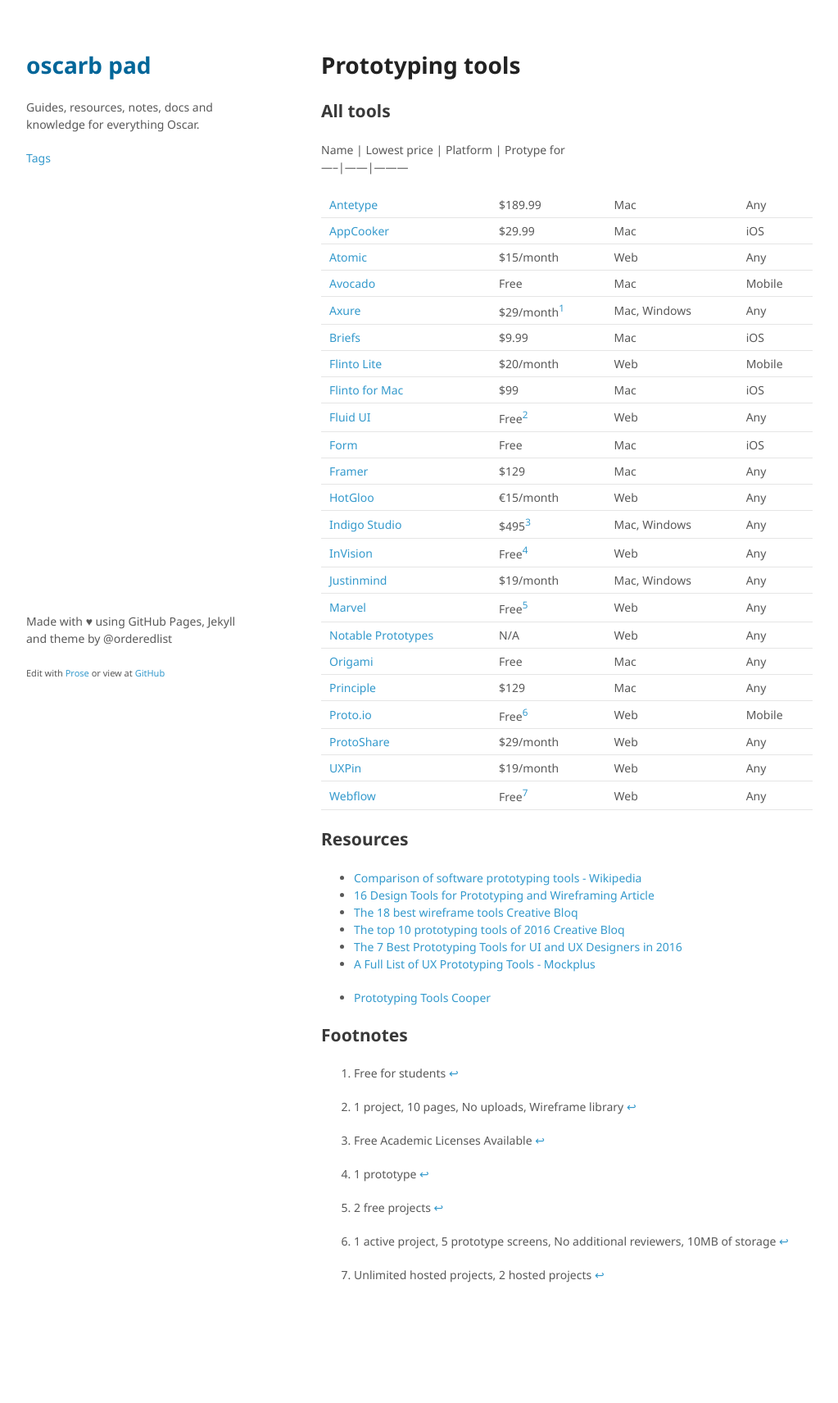
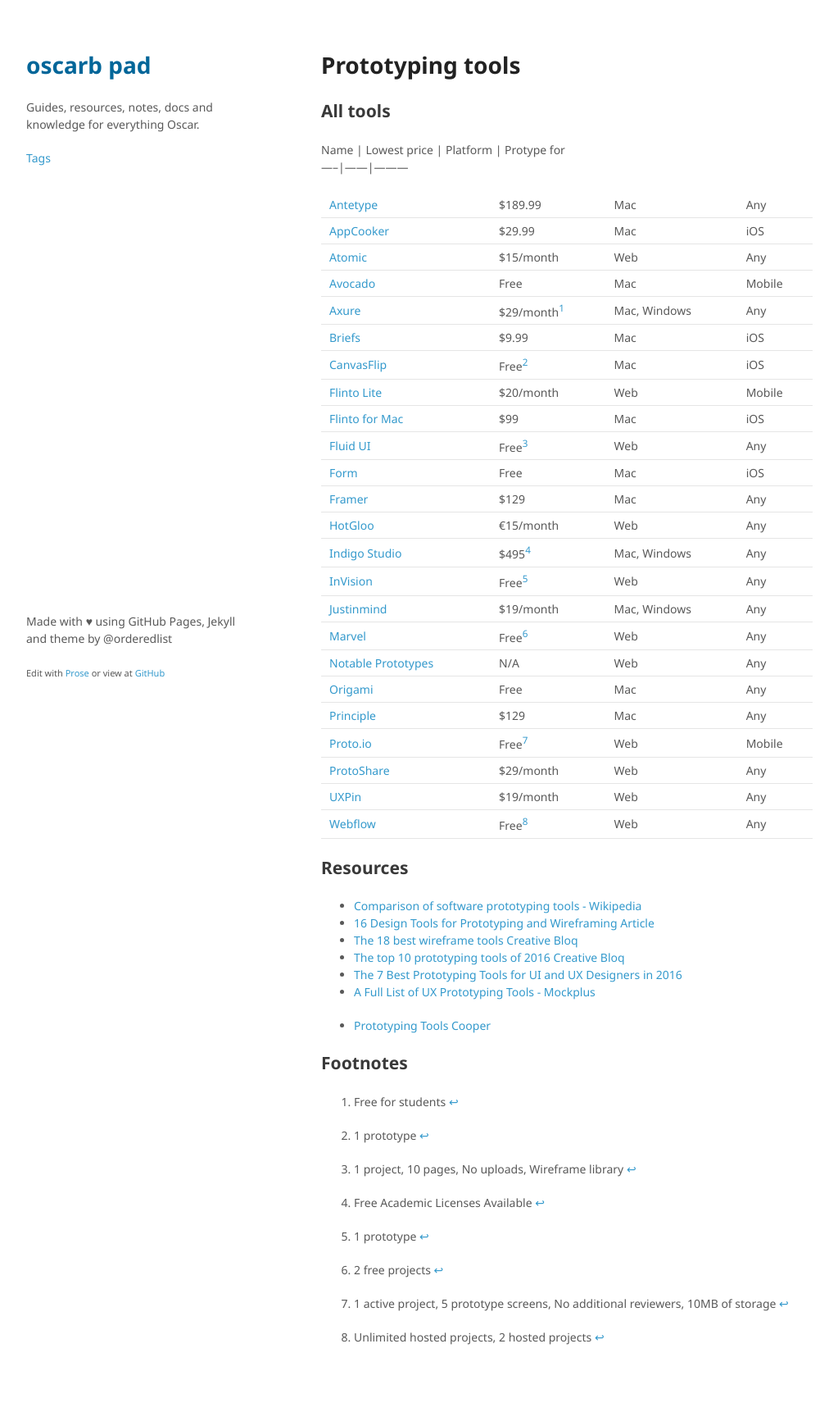
Before and after one commit to oscarb/pad, a Jekyll site: the page built from _docs/prototyping.md, in a window 1280 px wide. Shown: the whole page at 82% size, without its empty margins (128-1151 px from the left). Built offline with Jekyll 4.4.1, drawn with Linux system fonts in a browser that asks for light colours; some web fonts are replaced; before the commit the page ends 1635 px from its top, so only the background shows below that.

Commit message:
Updated prototyping.md

```diff
--- a/_docs/prototyping.md
+++ b/_docs/prototyping.md
@@ -22,6 +22,7 @@ Name | Lowest price | Platform | Protype for
 [Avocado](https://github.com/ideo/avocado/)  | Free | Mac | Mobile
 [Axure](http://www.axure.com/) | $29/month[^axure] | Mac, Windows | Any
 [Briefs](http://giveabrief.com/) | $9.99 | Mac | iOS
+[CanvasFlip](https://www.canvasflip.com/) | Free[^canvasflip] | Mac | iOS
 [Flinto Lite](https://www.flinto.com/) | $20/month | Web | Mobile
 [Flinto for Mac](https://www.flinto.com/mac) | $99 | Mac | iOS
 [Fluid UI](https://www.fluidui.com/) | Free[^fluid] | Web | Any
@@ -42,6 +43,7 @@ Name | Lowest price | Platform | Protype for
 
 
 [^axure]: Free for students
+[^canvasflip]: 1 prototype
 [^fluid]: 1 project, 10 pages, No uploads, Wireframe library
 [^indigo]: Free Academic Licenses Available
 [^invision]: 1 prototype
```
